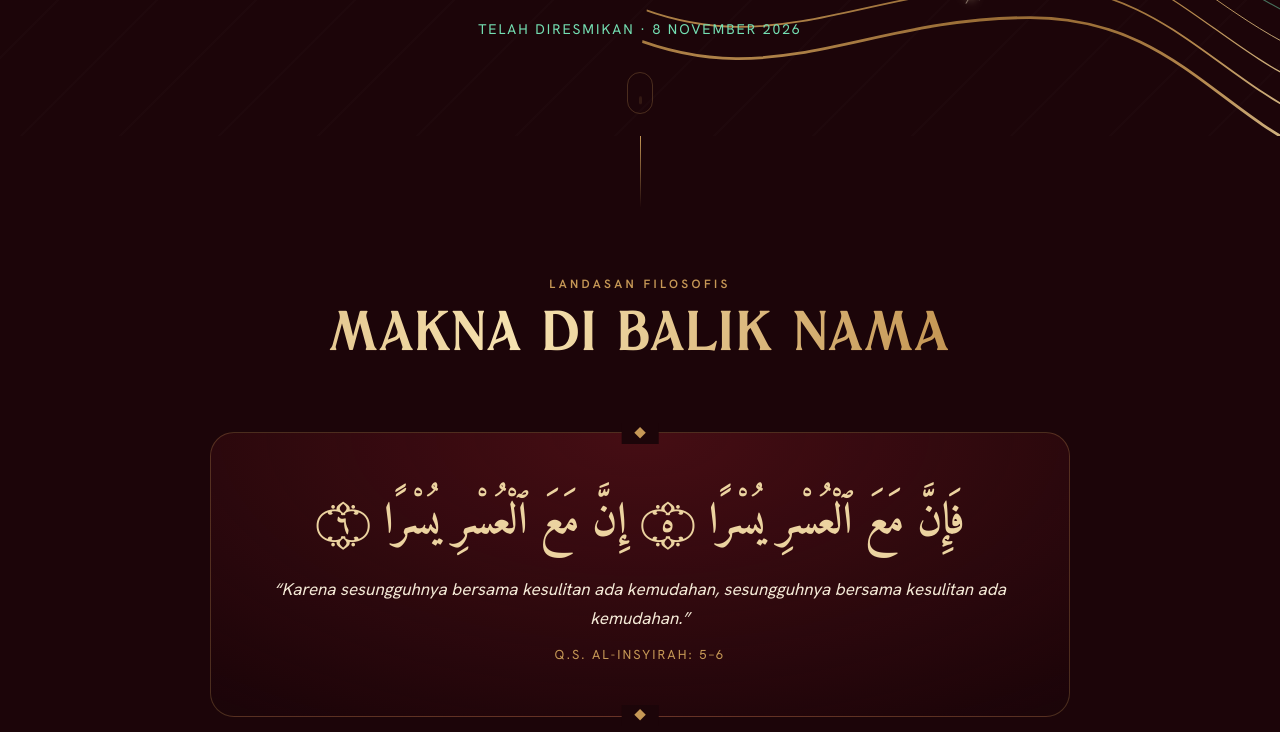
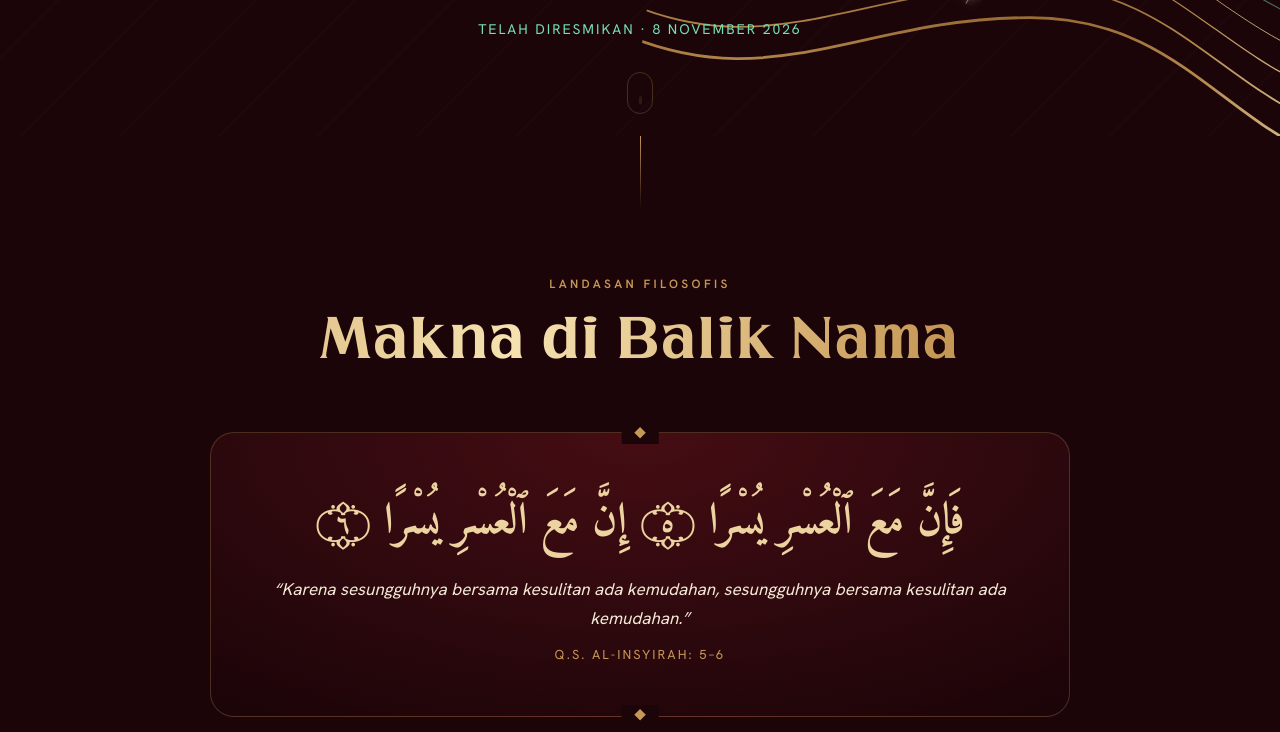
Before and after one commit to SiJao/veinmara, a plain HTML site: page index.html in a window 1280 px wide. Shown: the part 735-1467 px from the top of the page. Drawn offline with Linux system fonts and the light colour scheme; no server answers.

Commit message:
Ganti font judul Chocolatier dengan Zhoro (dari folder FONT di Drive)
Co-Authored-By: Claude Opus 5.5 <noreply@anthropic.com>

```diff
--- a/css/style.css
+++ b/css/style.css
@@ -4,8 +4,8 @@
    ========================================================= */
 
 @font-face {
-  font-family: "Chocolatier";
-  src: url("../assets/web/font/chocolatier.ttf") format("truetype");
+  font-family: "Zhoro";
+  src: url("../assets/web/font/zhoro.otf") format("opentype");
   font-display: swap;
 }
 /* Personal-use: angka diganti tulisan WARNING — JANGAN dipakai untuk teks berangka */
@@ -31,7 +31,7 @@
   --emerald-light: #74e0b3;
   --line: rgba(198, 152, 86, .28);
 
-  --f-display: "Chocolatier", "Cormorant Garamond", Georgia, serif;
+  --f-display: "Zhoro", "Cormorant Garamond", Georgia, serif;
   --f-script: "Rosellinda", "Brush Script MT", cursive;
   --f-body: "Hanken Grotesk", system-ui, -apple-system, "Segoe UI", sans-serif;
   --f-arab: "Amiri", "Traditional Arabic", serif;
```
Also changed, not shown: assets/web/font/chocolatier.ttf (deleted), assets/web/font/zhoro.otf (added).
